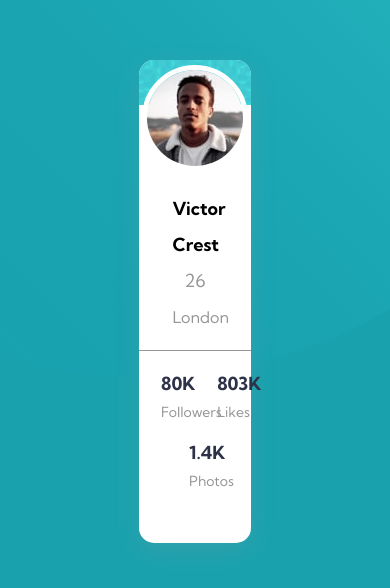
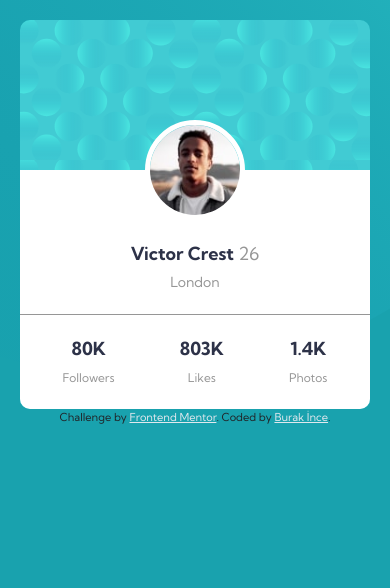
Before and after one commit to brknce/profile-card-component, a plain HTML site: page index.html in a window 390 px wide. Drawn offline with nearby package versions, Linux system fonts and the light colour scheme.

Commit message:
responsive

```diff
--- a/css/style.css
+++ b/css/style.css
@@ -1,65 +1,86 @@
-body{
-    font-size: 18px;
-    font-family: 'Kumbh Sans', sans-serif;
-    background-image: url("../images/bg-pattern-top.svg"), url("../images/bg-pattern-bottom.svg");
-    background-position-x: -350px, 700px;
-    background-position-y: -600px, 300px;
-    background-repeat: no-repeat;
-    background-color: hsl(185, 75%, 39%);
+body {
+  font-size: 18px;
+  font-family: "Kumbh Sans", sans-serif;
+  background-image: url("../images/bg-pattern-top.svg"),
+    url("../images/bg-pattern-bottom.svg");
+  background-position-x: -350px, 700px;
+  background-position-y: -600px, 300px;
+  background-repeat: no-repeat;
+  background-color: hsl(185, 75%, 39%);
 }
 
-.card-container{
-    width: 30%;
-    text-align: center;
-    margin: 60px auto;
+.profile-card-body{
     background-color: white;
-    border-radius: 15px;
-    box-shadow: rgba(149, 157, 165, 0.2) 0px 8px 24px;
+    border-bottom-right-radius: 10px;
+    border-bottom-left-radius: 10px;
 }
 
-.image-victor{
-    border-radius: 100%;
-    border: 5px solid white;
+.attribution {
+  font-size: 11px;
+  text-align: center;
 }
 
-.body{
-    position: relative;
-    bottom: 45px;
+.attribution a {
+  color: #e1e8ee;
 }
 
-.middle-p{
-    width: 40%;
-    margin: 15px auto;
-    line-height: 2;
-    font-weight: 700;
+.profile-card{
+    border-radius: 10px;
+    position: relative;
+    text-align: center;
+    width: 350px;
+    padding-top: 150px;
+    margin: 5%  auto auto;
+    background-image: url("../images/bg-pattern-card.svg");
 }
 
-hr{
-    border-style: none;
-    border-top: 1px solid hsl(0, 0%, 59%);
+.profile-card-info{
+    padding-top: 70px;
+    padding-bottom: 20px;
 }
 
-.bottom-p{
-    display: inline-block;
-    width: 15%;
-    margin: 15px 15px 0px 20px;
-    line-height: 1.5;
+.profile-card-footer {
+    text-align: center;
+    display: flex;
+    justify-content: space-around;
+    border-style: none;
+    border-top-style: solid;
+    border-top-color: hsl(0, 0%, 59%);
+    border-top-width: thin;
+    padding: 20px 10px 20px 10px;
+}
+
+.footer-stats{
     font-weight: 700;
     color: hsl(229, 23%, 23%);
 }
 
-.bottom{
-    position: relative;
-    bottom:50px
+.footer-name{
+    font-weight: 400;
+    color: hsl(0, 0%, 59%);
+    font-size: 12px;
 }
 
-span{
-    color: hsl(0, 0%, 59%);
-    font-size: 14px;
-    font-weight: 400;
+.info-name{
+    font-weight: 700;
+    color: hsl(229, 23%, 23%);
 }
 
-.top-image{
-    border-top-left-radius: 15px;
-    border-top-right-radius: 15px;
+.info-age{
+    color: hsl(0, 0%, 59%);
 }
+
+.info-city{
+    font-size: 14px;
+    color: hsl(0, 0%, 59%);
+}
+
+.profile-image{
+    border-radius: 100%;
+    box-sizing: border-box;
+    border: 5px solid white;
+    position: absolute;
+    top: 100px;
+    left: 125px;
+    width: 100px;
+}
--- a/index.html
+++ b/index.html
@@ -7,6 +7,7 @@
   <!-- displays site properly based on user's device -->
 
   <link rel="icon" type="image/png" sizes="32x32" href="./images/favicon-32x32.png">
+  <link href="https://cdn.jsdelivr.net/npm/bootstrap@5.1.3/dist/css/bootstrap.min.css" rel="stylesheet" integrity="sha384-1BmE4kWBq78iYhFldvKuhfTAU6auU8tT94WrHftjDbrCEXSU1oBoqyl2QvZ6jIW3" crossorigin="anonymous">
   <link rel="stylesheet" href="css/style.css">
   <title>Frontend Mentor | Profile card component</title>
   <link rel="preconnect" href="https://fonts.googleapis.com">
@@ -16,26 +17,42 @@
 </head>
 
 <body>
-  <div class="card-container">
-    <img class="top-image" width="100%" src="images/bg-pattern-card.svg" alt="">
+  <div class="profile-card">
 
-    <div class="body">
-      <img class="image-victor" src="images/image-victor.jpg" alt="">
+    <div class="profile-card-body">
+      <img class="profile-image" src="images/image-victor.jpg" alt="">
 
-      <p class="middle-p">Victor Crest <span style="font-size: 18px;"> 26</span> <span style="font-size: 16px;">London</span> </p>
-      <hr>
+      <div class="profile-card-info">
+        <span class="info-name">Victor Crest</span> <span class="info-age">26</span> <br>
+        <span class="info-city">London</span>
+      </div>
+
+      <div class="profile-card-footer">
+        <div>
+          <span class="footer-stats">80K</span> <br>
+          <span class="footer-name">Followers</span>
+        </div>
+
+        <div>
+          <span class="footer-stats">803K</span> <br>
+          <span class="footer-name">Likes</span>
+        </div>
+
+        <div>
+          <span class="footer-stats">1.4K</span> <br>
+          <span class="footer-name">Photos</span>
+        </div>
+
+      </div>
     </div>
 
-    <div class="bottom">
-      <p class="bottom-p">80K
-      <span>Followers</span></p>
 
-      <p class="bottom-p">803K
-       <span>Likes</span> </p>
+  </div>
 
-      <p class="bottom-p">1.4K
-      <span>Photos</span> </p>
-    </div>
+
+  <div class="attribution">
+    Challenge by <a href="https://www.frontendmentor.io?ref=challenge" target="_blank">Frontend Mentor</a>.
+    Coded by <a href="https://github.com/brknce/profile_card">Burak İnce</a>.
   </div>
 </body>
 
```
